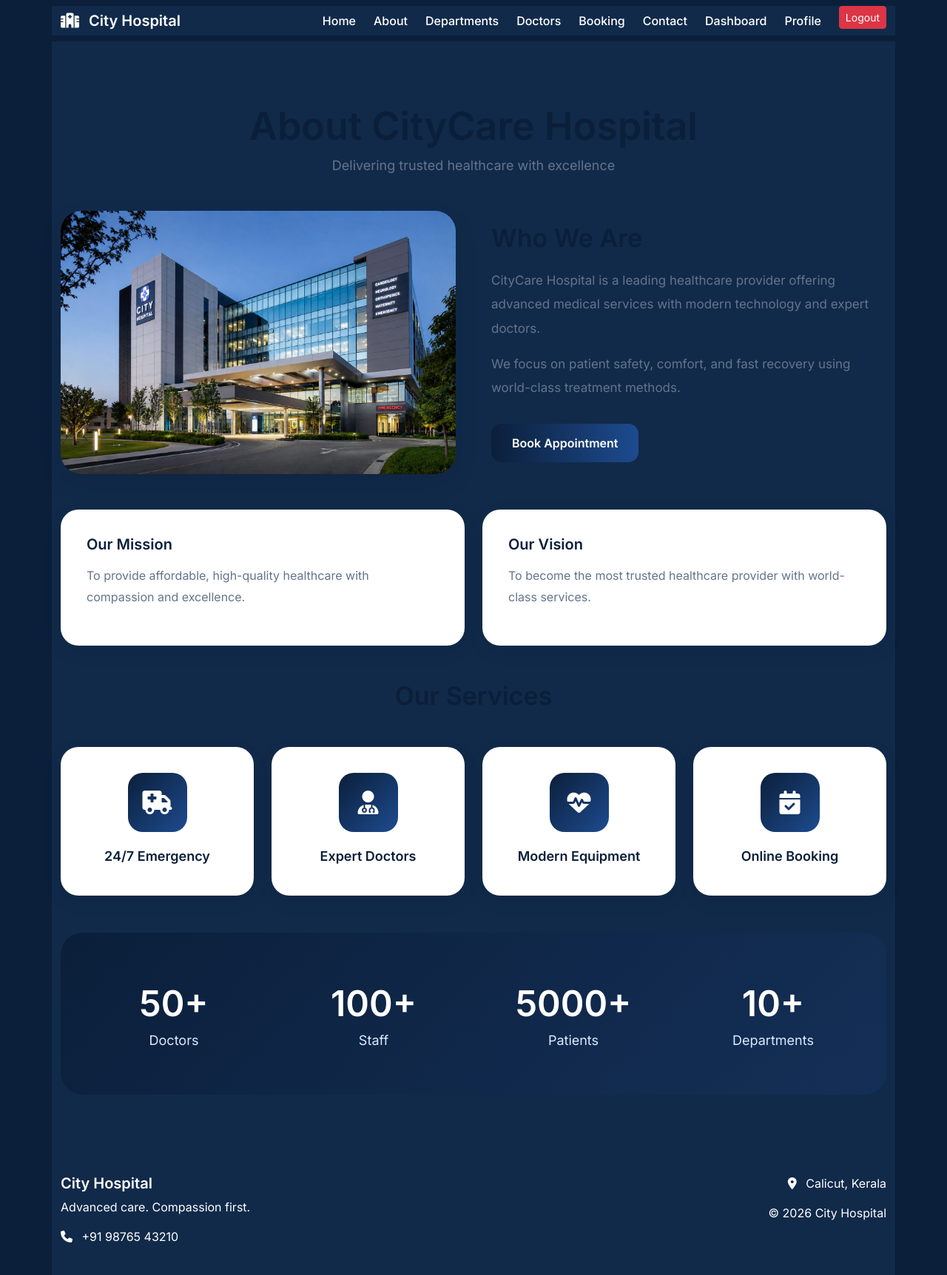
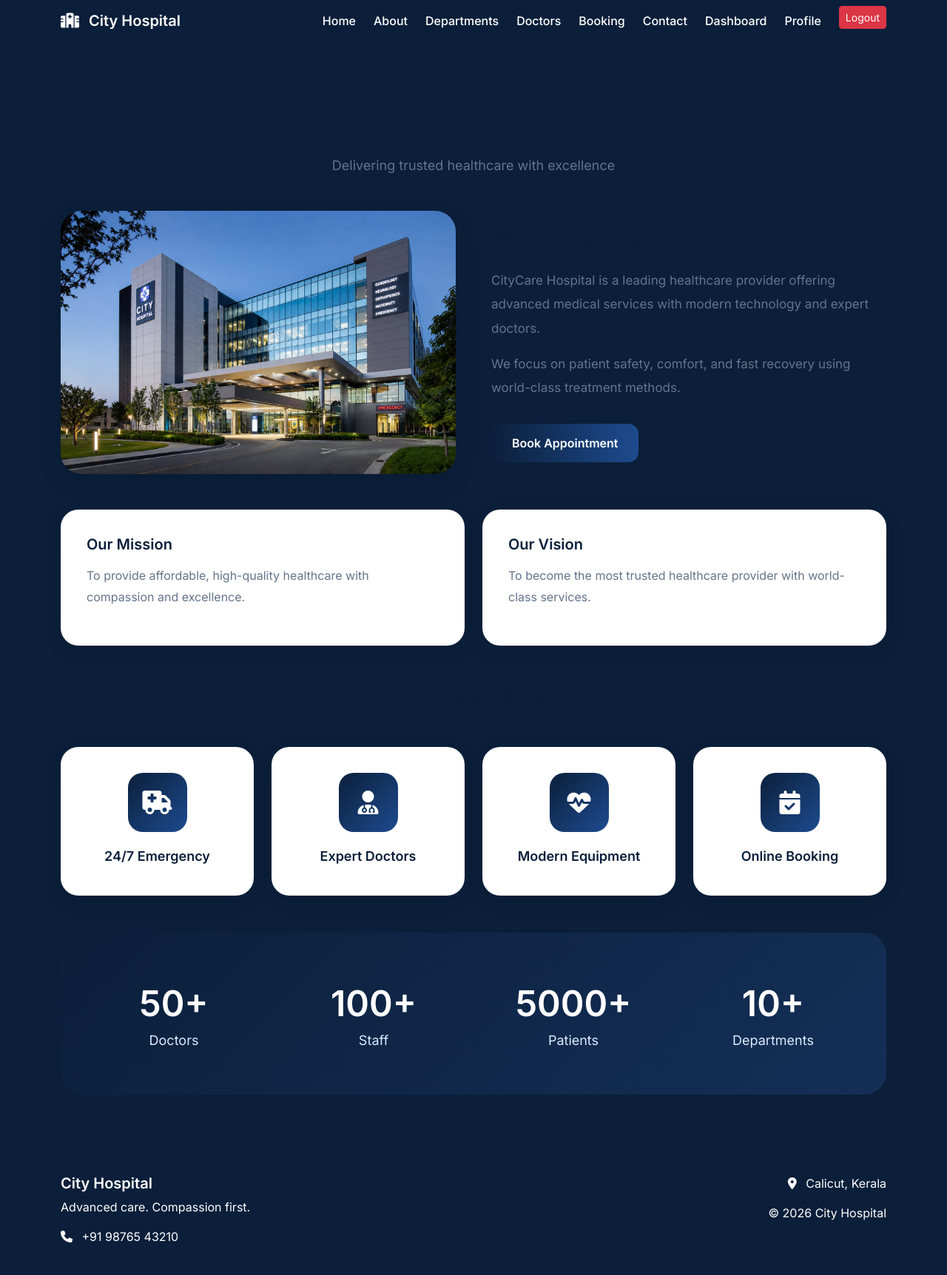
Before and after one commit to Neshana-CK/django_tutorial, a Django app: page /about/ in a window 1280 px wide. Shown: the whole page at 74% size. Run offline with Django 5.2, Linux system fonts and the light colour scheme; a user stored in the database is signed in; data comes from the database, SQL or seed files in the repository.

Commit message:
updated css

```diff
--- a/static/css/style.css
+++ b/static/css/style.css
@@ -1,5 +1,7 @@
 /* ================= BODY ================= */
-
+html, body {
+    background: #0b1f3a !important;
+}
 body {
     margin: 0;
     padding: 0;
@@ -146,11 +148,12 @@ body {
 
 
 .container,
-.container-fluid,.card {
-    background: #112a4a !important;
-    color: #ffffff;
-    border: none;
+.container-fluid,
+.card,
+.row,
+.table,
+.table td,
+.table th {
+    background-color: transparent !important;
+    color: #ffffff !important;
 }
-.row {
-    background: transparent !important;
-}
```
